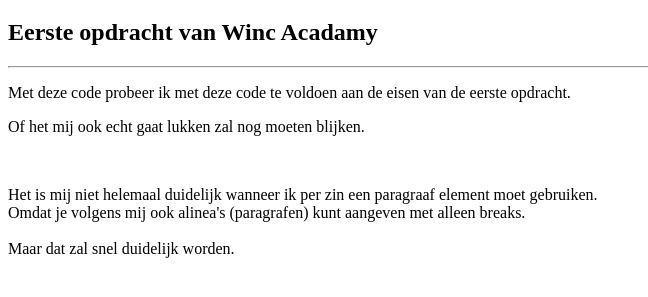
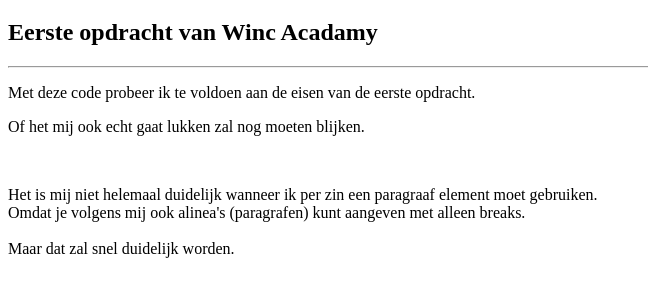
Before and after one commit to Laurie-K/Wincacademy, a plain HTML site: page Index.html in a window 1280 px wide. Shown: the part 61-358 px from the top of the page, without its empty margins (0-648 px from the left). Drawn offline with Linux system fonts and the light colour scheme.

Commit message:
tekstuele aanpassing
Ik had twee keer 'met deze code' in de zin staan

```diff
--- a/Index.html
+++ b/Index.html
@@ -7,7 +7,7 @@
         <h1>HTML opdracht van Laurie</h1>
         <h2>Eerste opdracht van Winc Acadamy</h2>
         <hr>
-       <p>Met deze code probeer ik met deze code te voldoen aan de eisen van de eerste opdracht.</p>
+       <p>Met deze code probeer ik te voldoen aan de eisen van de eerste opdracht.</p>
        <p>Of het mij ook echt gaat lukken zal nog moeten blijken.</p><br>
        <p>Het is mij niet helemaal duidelijk wanneer ik per zin een paragraaf element moet gebruiken.<br>
 Omdat je volgens mij ook alinea's (paragrafen) kunt aangeven met alleen breaks. <br>
```
